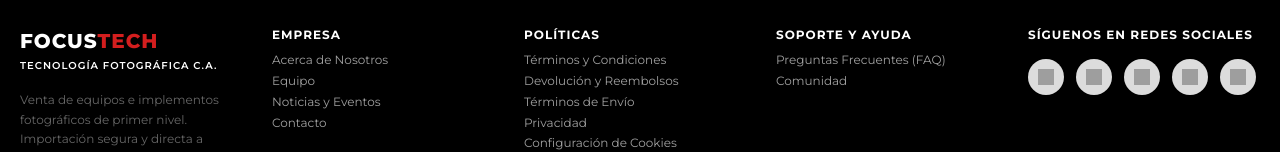
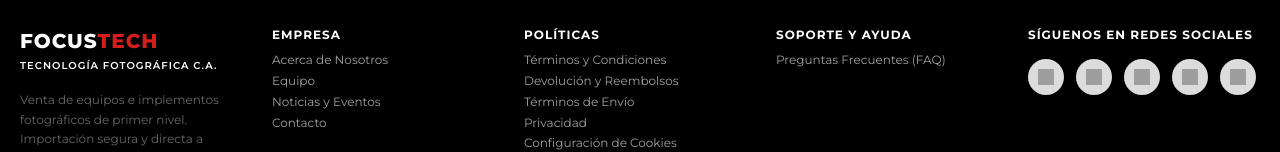
Before and after one commit to Zqmbv/Mockup_FocusTech, a plain HTML site: page index.html in a window 1280 px wide. Shown: the part 3787-3939 px from the top of the page. Drawn offline with nearby package versions, Linux system fonts and the light colour scheme; grey boxes are pictures that could not be loaded.

Commit message:
Comunidad borrado

```diff
--- a/index.html
+++ b/index.html
@@ -1906,7 +1906,6 @@
                 <h4 class="footer-title">Soporte y Ayuda</h4>
                 <ul class="footer-links" style="margin-bottom: 20px;">
                     <li><a href="https://grupo2.miuni.kids/wp/soporte/" class="footer-btn">Preguntas Frecuentes (FAQ)</a></li>
-                    <li><a href="#" class="footer-btn">Comunidad</a></li>
                 </ul>
             </div>
 
```
Also changed, not shown: catalogo.html (+0 -1 lines), empresa.html (+0 -1 lines), politicas.html (+0 -1 lines), soporte.html (+0 -1 lines).
